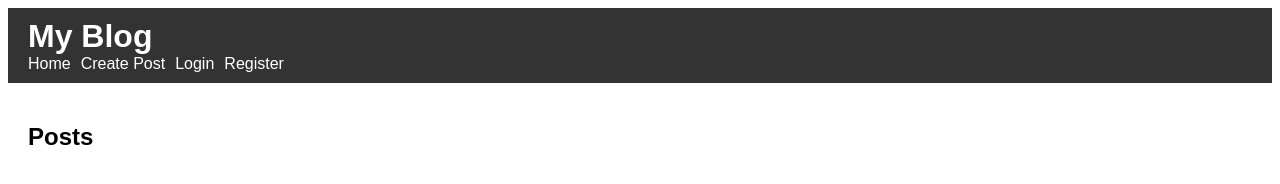
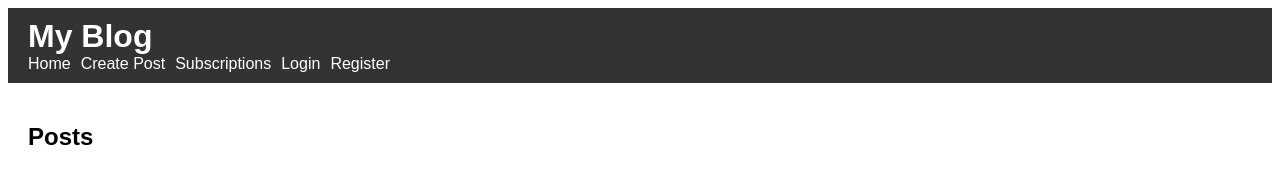
Before and after one commit to NikitaDonPutilov/Case3, a plain HTML site: page index.html in a window 1280 px wide. Drawn offline with Linux system fonts and the light colour scheme.

Commit message:
Update index.html

```diff
--- a/index.html
+++ b/index.html
@@ -11,6 +11,7 @@
         <nav>
             <a href="index.html">Home</a>
             <a href="create_post.html">Create Post</a>
+            <a href="subscriptions.html">Subscriptions</a>
             <a href="login.html">Login</a>
             <a href="register.html">Register</a>
         </nav>
```
